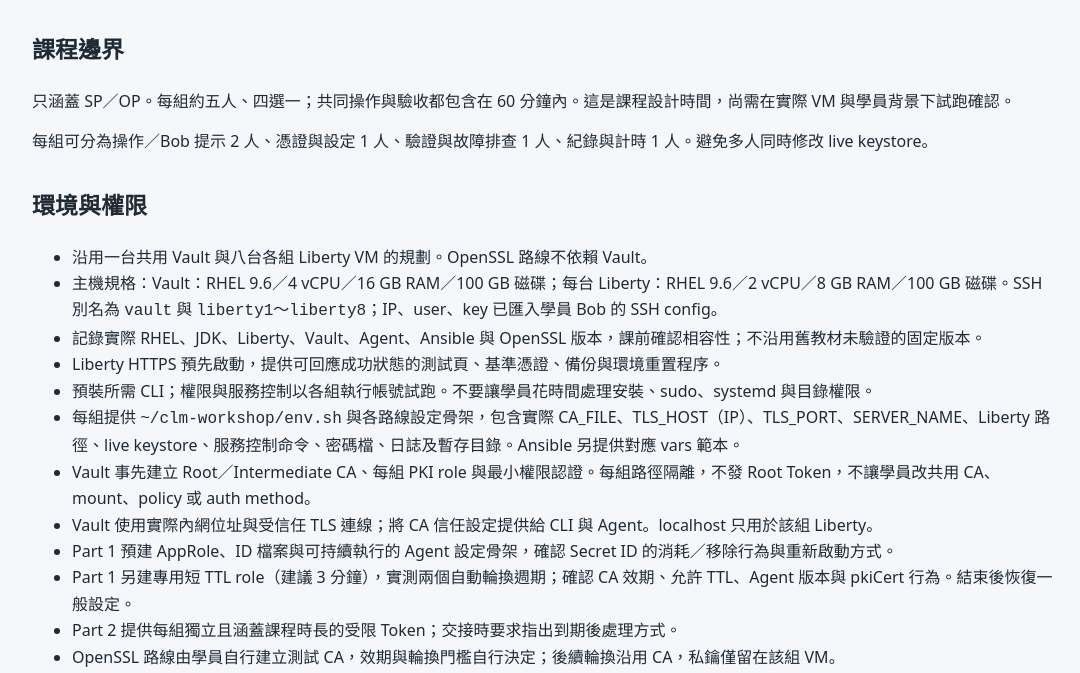
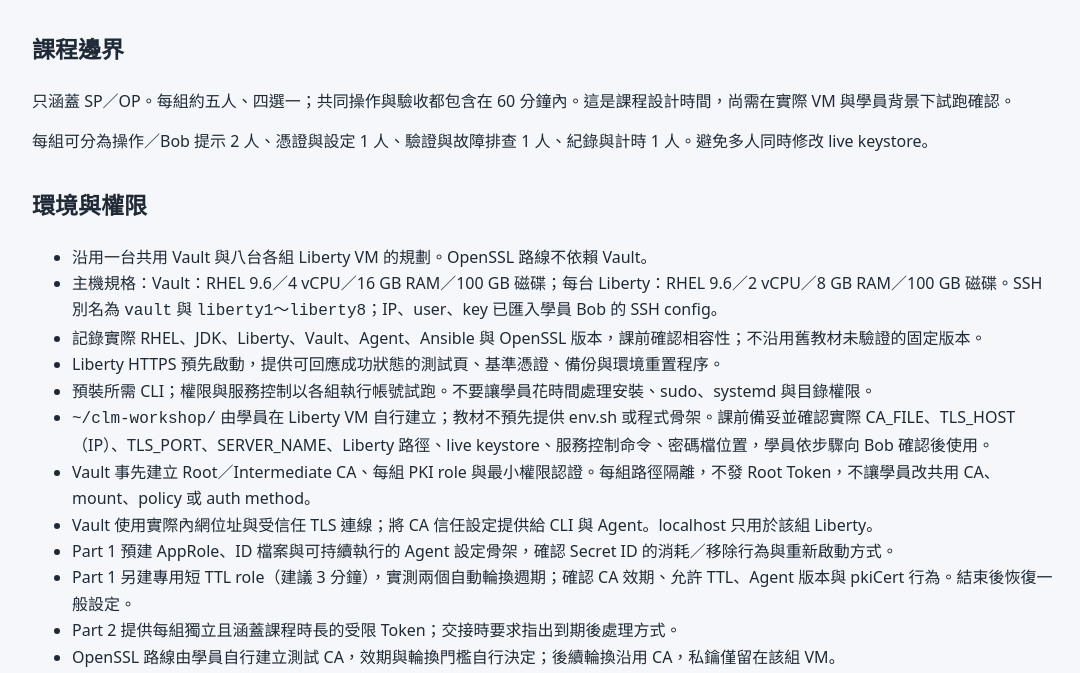
Before and after one commit to icewater30012/bob-workshop-spop, a plain HTML site: page topics/vault-liberty-clm/INSTRUCTOR.html in a window 1280 px wide. Shown: the part 121-794 px from the top of the page, without its empty margins (94-1174 px from the left). Drawn offline with Linux system fonts and the light colour scheme.

Commit message:
docs: align instructor notes with student-created workshop dir

```diff
--- a/topics/vault-liberty-clm/INSTRUCTOR.html
+++ b/topics/vault-liberty-clm/INSTRUCTOR.html
@@ -4,7 +4,7 @@
 <p>只涵蓋 SP／OP。每組約五人、四選一；共同操作與驗收都包含在 60 分鐘內。這是課程設計時間，尚需在實際 VM 與學員背景下試跑確認。</p>
 <p>每組可分為操作／Bob 提示 2 人、憑證與設定 1 人、驗證與故障排查 1 人、紀錄與計時 1 人。避免多人同時修改 live keystore。</p>
 <h2>環境與權限</h2>
-<ul><li>沿用一台共用 Vault 與八台各組 Liberty VM 的規劃。OpenSSL 路線不依賴 Vault。</li><li>主機規格：Vault：RHEL 9.6／4 vCPU／16 GB RAM／100 GB 磁碟；每台 Liberty：RHEL 9.6／2 vCPU／8 GB RAM／100 GB 磁碟。SSH 別名為 <code>vault</code> 與 <code>liberty1</code>～<code>liberty8</code>；IP、user、key 已匯入學員 Bob 的 SSH config。</li><li>記錄實際 RHEL、JDK、Liberty、Vault、Agent、Ansible 與 OpenSSL 版本，課前確認相容性；不沿用舊教材未驗證的固定版本。</li><li>Liberty HTTPS 預先啟動，提供可回應成功狀態的測試頁、基準憑證、備份與環境重置程序。</li><li>預裝所需 CLI；權限與服務控制以各組執行帳號試跑。不要讓學員花時間處理安裝、sudo、systemd 與目錄權限。</li><li>每組提供 <code>~/clm-workshop/env.sh</code> 與各路線設定骨架，包含實際 CA_FILE、TLS_HOST（IP）、TLS_PORT、SERVER_NAME、Liberty 路徑、live keystore、服務控制命令、密碼檔、日誌及暫存目錄。Ansible 另提供對應 vars 範本。</li><li>Vault 事先建立 Root／Intermediate CA、每組 PKI role 與最小權限認證。每組路徑隔離，不發 Root Token，不讓學員改共用 CA、mount、policy 或 auth method。</li><li>Vault 使用實際內網位址與受信任 TLS 連線；將 CA 信任設定提供給 CLI 與 Agent。localhost 只用於該組 Liberty。</li><li>Part 1 預建 AppRole、ID 檔案與可持續執行的 Agent 設定骨架，確認 Secret ID 的消耗／移除行為與重新啟動方式。</li><li>Part 1 另建專用短 TTL role（建議 3 分鐘），實測兩個自動輪換週期；確認 CA 效期、允許 TTL、Agent 版本與 pkiCert 行為。結束後恢復一般設定。</li><li>Part 2 提供每組獨立且涵蓋課程時長的受限 Token；交接時要求指出到期後處理方式。</li><li>OpenSSL 路線由學員自行建立測試 CA，效期與輪換門檻自行決定；後續輪換沿用 CA，私鑰僅留在該組 VM。</li><li>OpenSSL 路線不固定 leaf 效期；輪換門檻須小於憑證效期。確認自訂 CA、CN 及 SAN 適用 curl 與 s_client 驗證。</li><li>提供程式骨架與各階段參考完成檔；課前以同映像、同權限從頭執行。此 repo 目前提供的是教材與提示，並未附上經 VM 實測的程式骨架或完成腳本，授課前須補齊。</li></ul>
+<ul><li>沿用一台共用 Vault 與八台各組 Liberty VM 的規劃。OpenSSL 路線不依賴 Vault。</li><li>主機規格：Vault：RHEL 9.6／4 vCPU／16 GB RAM／100 GB 磁碟；每台 Liberty：RHEL 9.6／2 vCPU／8 GB RAM／100 GB 磁碟。SSH 別名為 <code>vault</code> 與 <code>liberty1</code>～<code>liberty8</code>；IP、user、key 已匯入學員 Bob 的 SSH config。</li><li>記錄實際 RHEL、JDK、Liberty、Vault、Agent、Ansible 與 OpenSSL 版本，課前確認相容性；不沿用舊教材未驗證的固定版本。</li><li>Liberty HTTPS 預先啟動，提供可回應成功狀態的測試頁、基準憑證、備份與環境重置程序。</li><li>預裝所需 CLI；權限與服務控制以各組執行帳號試跑。不要讓學員花時間處理安裝、sudo、systemd 與目錄權限。</li><li><code>~/clm-workshop/</code> 由學員在 Liberty VM 自行建立；教材不預先提供 env.sh 或程式骨架。課前備妥並確認實際 CA_FILE、TLS_HOST（IP）、TLS_PORT、SERVER_NAME、Liberty 路徑、live keystore、服務控制命令、密碼檔位置，學員依步驟向 Bob 確認後使用。</li><li>Vault 事先建立 Root／Intermediate CA、每組 PKI role 與最小權限認證。每組路徑隔離，不發 Root Token，不讓學員改共用 CA、mount、policy 或 auth method。</li><li>Vault 使用實際內網位址與受信任 TLS 連線；將 CA 信任設定提供給 CLI 與 Agent。localhost 只用於該組 Liberty。</li><li>Part 1 預建 AppRole、ID 檔案與可持續執行的 Agent 設定骨架，確認 Secret ID 的消耗／移除行為與重新啟動方式。</li><li>Part 1 另建專用短 TTL role（建議 3 分鐘），實測兩個自動輪換週期；確認 CA 效期、允許 TTL、Agent 版本與 pkiCert 行為。結束後恢復一般設定。</li><li>Part 2 提供每組獨立且涵蓋課程時長的受限 Token；交接時要求指出到期後處理方式。</li><li>OpenSSL 路線由學員自行建立測試 CA，效期與輪換門檻自行決定；後續輪換沿用 CA，私鑰僅留在該組 VM。</li><li>OpenSSL 路線不固定 leaf 效期；輪換門檻須小於憑證效期。確認自訂 CA、CN 及 SAN 適用 curl 與 s_client 驗證。</li><li>課前以同映像、同權限從頭執行各路線。此 repo 目前提供的是教材與提示，並未附上經 VM 實測的程式骨架或參考完成檔；若需於超時時救援，授課前須自行備妥。</li></ul>
 <h2>控時與救援</h2>
 <div class="table-wrap"><table><tr><th>Part</th><th>現況</th><th>設定／簽發</th><th>自動化</th><th>驗證</th><th>故障</th><th>交接</th><th>合計</th></tr><tr><td>1：Vault Agent</td><td>5</td><td>12</td><td>15</td><td>13</td><td>10</td><td>5</td><td>60</td></tr><tr><td>2：Vault Shell</td><td>5</td><td>10</td><td>17</td><td>13</td><td>10</td><td>5</td><td>60</td></tr><tr><td>3：OpenSSL Ansible</td><td>5</td><td>10</td><td>17</td><td>13</td><td>10</td><td>5</td><td>60</td></tr><tr><td>4：OpenSSL Shell</td><td>5</td><td>10</td><td>17</td><td>13</td><td>10</td><td>5</td><td>60</td></tr></table></div>
 <ul><li>入門線也要實際簽發、部署、確認 skip、加入排程及處理一次故障，避免只複製一條指令就結束。</li><li>任一階段超時五分鐘，交付該階段參考完成檔，保留驗證與故障練習；不得略過線上憑證驗收。</li><li>故障使用測試設定或複本，不破壞共用 CA、正式設定或刻意撤銷共用 Token。</li><li>簡報、Skill、Slash Command、完整 CA 階層、多台主機及 systemd 建置均為課後延伸。</li></ul>
```
Also changed, not shown: 1 other file.
